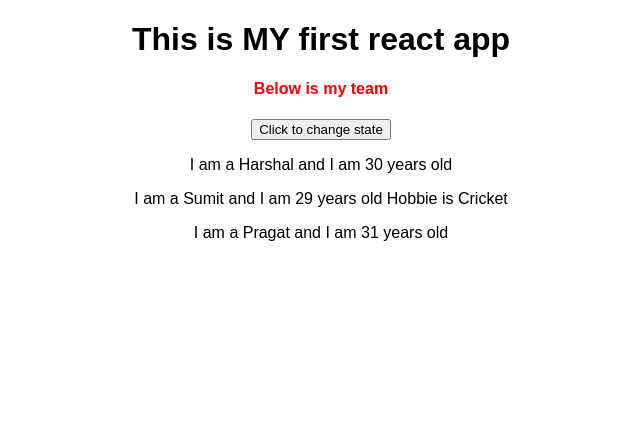
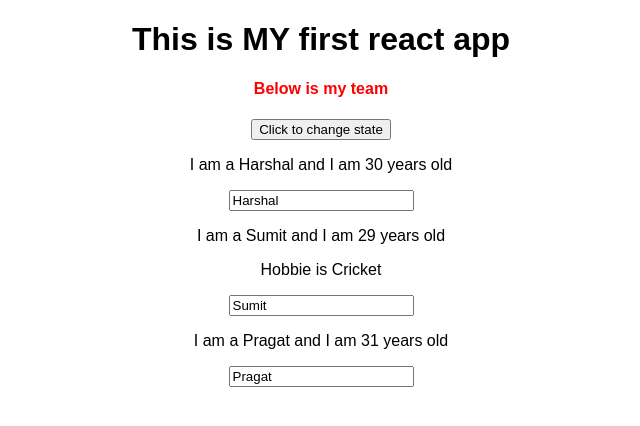
Before and after one commit to harsh-Deshmukh/ReactAppAssignment, a React (Create React App) app: page / in a window 1280 px wide. Shown: the top 426 px of the page, without its empty margins (319-959 px from the left). Built offline with nearby package versions, Linux system fonts and the light colour scheme.

Commit message:
Two way binding in React chk file App.js where 2nd object sumit and onChangeNameHandler var and Person.js input box

```diff
--- a/src/App.js
+++ b/src/App.js
@@ -26,12 +26,24 @@ class App extends Component {
       ],
     });
   };
+
+  onChangeNameHandler = (event) => {
+    // this.state.persons[0].name = 'Harshal Deshmukh';  //these will not work becoz react will not recognized that
+    //Here we are chnageing the 2nd obje name prop on chnage event and evnet.target ppinting to input box and event is the name of event which gets occured
+    this.setState({
+      persons: [
+        { name: "Harshal", age: 31 },
+        { name: event.target.value, age: 29 },
+        { name: "Pragat", age: 30 },
+      ],
+    });
+  };
   render() {
     return (
       <div className="App">
         <h1>This is MY first react app</h1>
         <h4>Below is my team</h4>
-        <button onClick={this.switchNameHandler.bind(this,"Harshal Deshmukh")}>Click to change state</button>
+        <button onClick={this.switchNameHandler.bind(this, "Harshal Deshmukh")}>Click to change state</button>
 
         <Person
           name={this.state.persons[0].name}
@@ -46,7 +58,8 @@ class App extends Component {
         <Person
           name={this.state.persons[1].name}
           age={this.state.persons[1].age}
-          click={this.switchNameHandler.bind(this,"Akhiliz")}
+          click={this.switchNameHandler.bind(this, "Akhiliz")}
+          changed={this.onChangeNameHandler}
         >
           {" "}
           Hobbie is Cricket
--- a/src/Person/Person.js
+++ b/src/Person/Person.js
@@ -5,12 +5,25 @@ import React from "react";
 Then it will be like {this.props.name}*/
 const person = (props) => {
   return (
-    <p onClick={props.click}>
-      I am a {props.name} and I am {props.age} years old {props.children}
+    <div>
+      <p onClick={props.click}>
+        I am a {props.name} and I am {props.age} years old </p>
       {/* you can put in same 'p' see above or you can
           do like below */}
+      <p>{props.children}</p>
 
-    </p>
+      {/*
+    our goal is to change above name when user type in below text box  This is called as One way binding
+       AND
+      we are using value attribute to diaply last name in inout box    THIS is called as Two way binding
+
+      Here u well get waring chk on console becoz when we use value as attribute we need to specify onChange event .which is not done for 1st and 3rd object in App.js
+      else use defaultValue as attribute but you well nt get updated last value when you click on button in this app .
+
+      */}
+
+      <input type="text" onChange={props.changed} value={props.name}></input>
+    </div>
   );
 };
 
```
